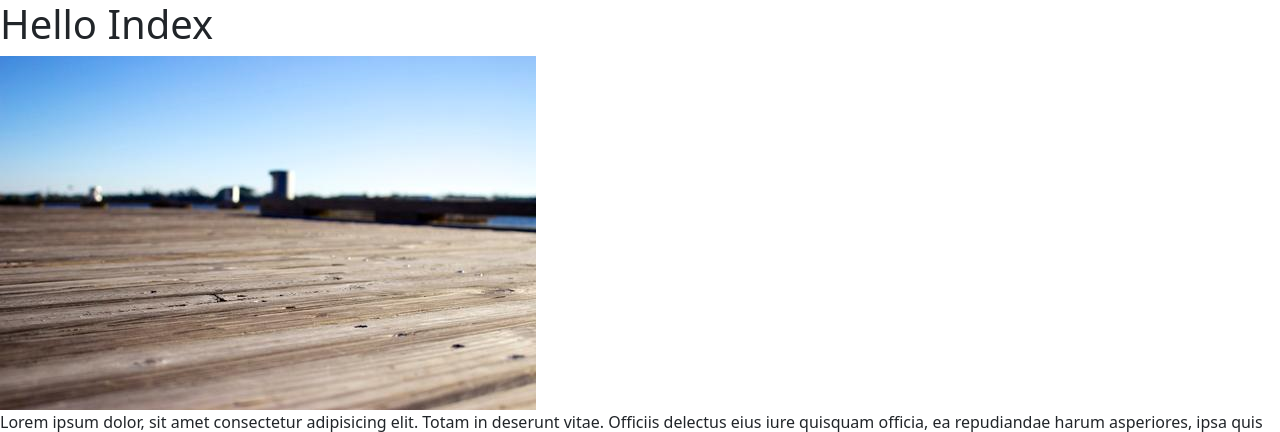
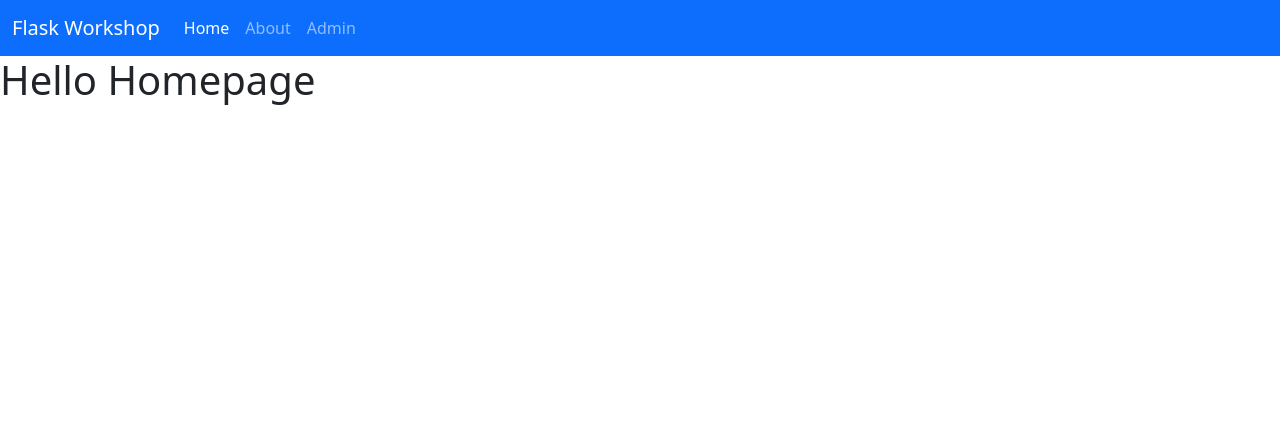
Before and after one commit to Moopz-Dev/flask--basic-flask, a Flask app: page / in a window 1280 px wide. Shown: the top 432 px of the page. Run offline with Flask 2, Linux system fonts and the light colour scheme; some libraries are stand-ins or nearby versions.

Commit message:
feat: renders navbar globally with inheritance

```diff
--- a/templates/index.html
+++ b/templates/index.html
@@ -1,26 +1,10 @@
-<!DOCTYPE html>
+<!-- <!DOCTYPE html>
 <html lang="en">
 	<head>
 		<meta charset="UTF-8" />
 		<meta http-equiv="X-UA-Compatible" content="IE=edge" />
 		<meta name="viewport" content="width=device-width, initial-scale=1.0" />
 		<title>Landing Page</title>
-		<link
-			href="https://cdn.jsdelivr.net/npm/bootstrap@5.1.3/dist/css/bootstrap.min.css"
-			rel="stylesheet"
-			integrity="sha384-1BmE4kWBq78iYhFldvKuhfTAU6auU8tT94WrHftjDbrCEXSU1oBoqyl2QvZ6jIW3"
-			crossorigin="anonymous"
-		/>
-		<script
-			src="https://cdn.jsdelivr.net/npm/@popperjs/core@2.10.2/dist/umd/popper.min.js"
-			integrity="sha384-7+zCNj/IqJ95wo16oMtfsKbZ9ccEh31eOz1HGyDuCQ6wgnyJNSYdrPa03rtR1zdB"
-			crossorigin="anonymous"
-		></script>
-		<script
-			src="https://cdn.jsdelivr.net/npm/bootstrap@5.1.3/dist/js/bootstrap.min.js"
-			integrity="sha384-QJHtvGhmr9XOIpI6YVutG+2QOK9T+ZnN4kzFN1RtK3zEFEIsxhlmWl5/YESvpZ13"
-			crossorigin="anonymous"
-		></script>
 	</head>
 
 	<body>
@@ -41,4 +25,8 @@
 		<h1>{{data.name}}</h1>
 		<h1>{{data.age}}</h1>
 	</body>
-</html>
+</html> -->
+
+{% extends "layout.html" %} {% block content %}
+<h1>Hello Homepage</h1>
+{% endblock %}
--- /dev/null
+++ b/templates/layout.html
@@ -0,0 +1,51 @@
+<!DOCTYPE html>
+<html lang="en">
+	<head>
+		<meta charset="UTF-8" />
+		<meta http-equiv="X-UA-Compatible" content="IE=edge" />
+		<meta name="viewport" content="width=device-width, initial-scale=1.0" />
+		<title>Flask Workshop</title>
+		<link
+			href="https://cdn.jsdelivr.net/npm/bootstrap@5.1.3/dist/css/bootstrap.min.css"
+			rel="stylesheet"
+			integrity="sha384-1BmE4kWBq78iYhFldvKuhfTAU6auU8tT94WrHftjDbrCEXSU1oBoqyl2QvZ6jIW3"
+			crossorigin="anonymous"
+		/>
+		<script
+			src="https://cdn.jsdelivr.net/npm/@popperjs/core@2.10.2/dist/umd/popper.min.js"
+			integrity="sha384-7+zCNj/IqJ95wo16oMtfsKbZ9ccEh31eOz1HGyDuCQ6wgnyJNSYdrPa03rtR1zdB"
+			crossorigin="anonymous"
+		></script>
+		<script
+			src="https://cdn.jsdelivr.net/npm/bootstrap@5.1.3/dist/js/bootstrap.min.js"
+			integrity="sha384-QJHtvGhmr9XOIpI6YVutG+2QOK9T+ZnN4kzFN1RtK3zEFEIsxhlmWl5/YESvpZ13"
+			crossorigin="anonymous"
+		></script>
+	</head>
+	<body>
+		<nav class="navbar navbar-expand-lg navbar-dark bg-primary">
+			<div class="container-fluid">
+				<a class="navbar-brand" href="/">Flask Workshop</a>
+				<button
+					class="navbar-toggler"
+					type="button"
+					data-bs-toggle="collapse"
+					data-bs-target="#navbarNavAltMarkup"
+					aria-controls="navbarNavAltMarkup"
+					aria-expanded="false"
+					aria-label="Toggle navigation"
+				>
+					<span class="navbar-toggler-icon"></span>
+				</button>
+				<div class="collapse navbar-collapse" id="navbarNavAltMarkup">
+					<div class="navbar-nav">
+						<a class="nav-link active" aria-current="page" href="/">Home</a>
+						<a class="nav-link" href="/about">About</a>
+						<a class="nav-link" href="/admin">Admin</a>
+					</div>
+				</div>
+			</div>
+		</nav>
+		<main>{% block content %} {% endblock %}</main>
+	</body>
+</html>
```
Also changed, not shown: templates/about.html (+6 -2 lines), templates/admin.html (+6 -2 lines).
